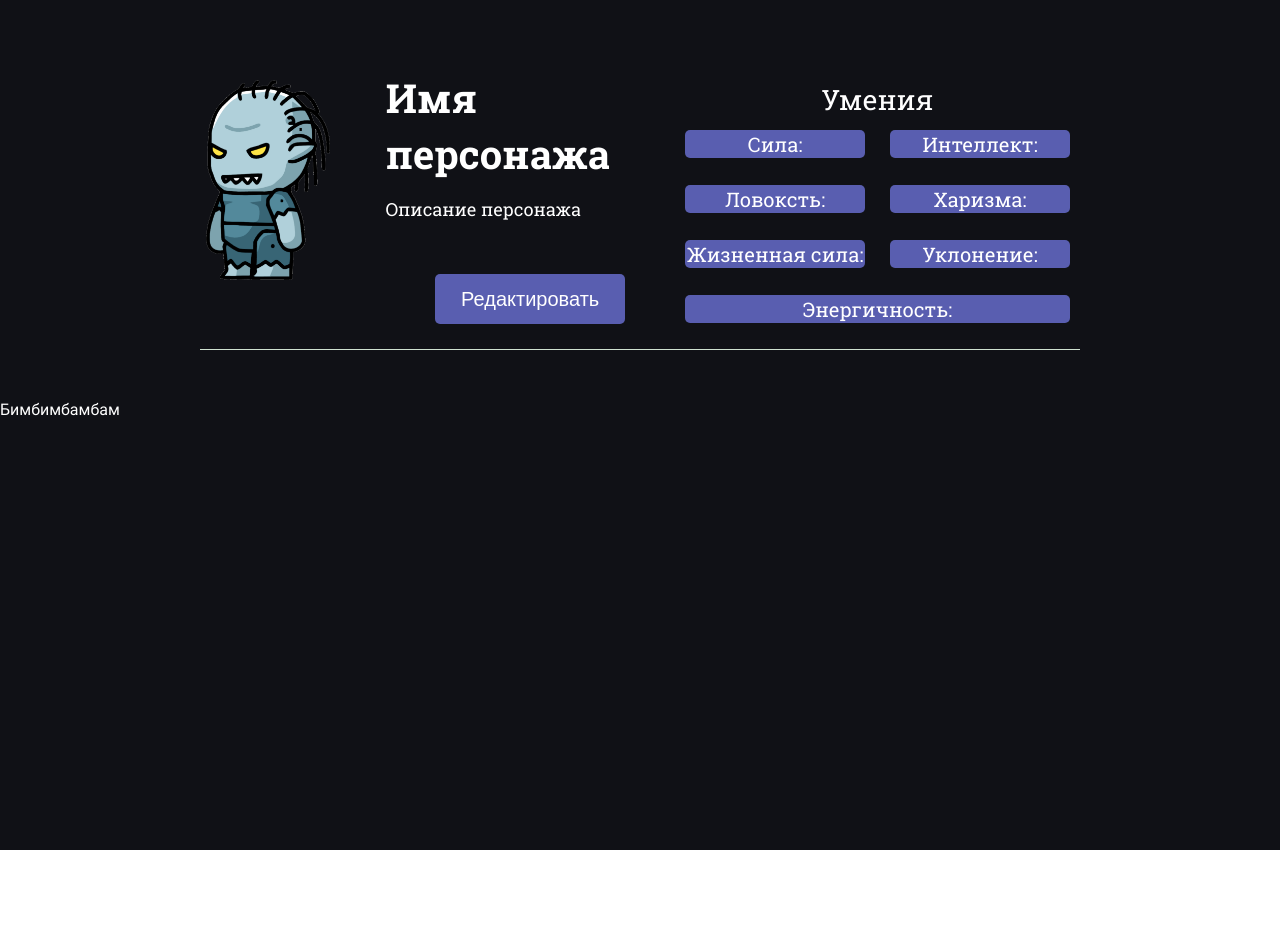
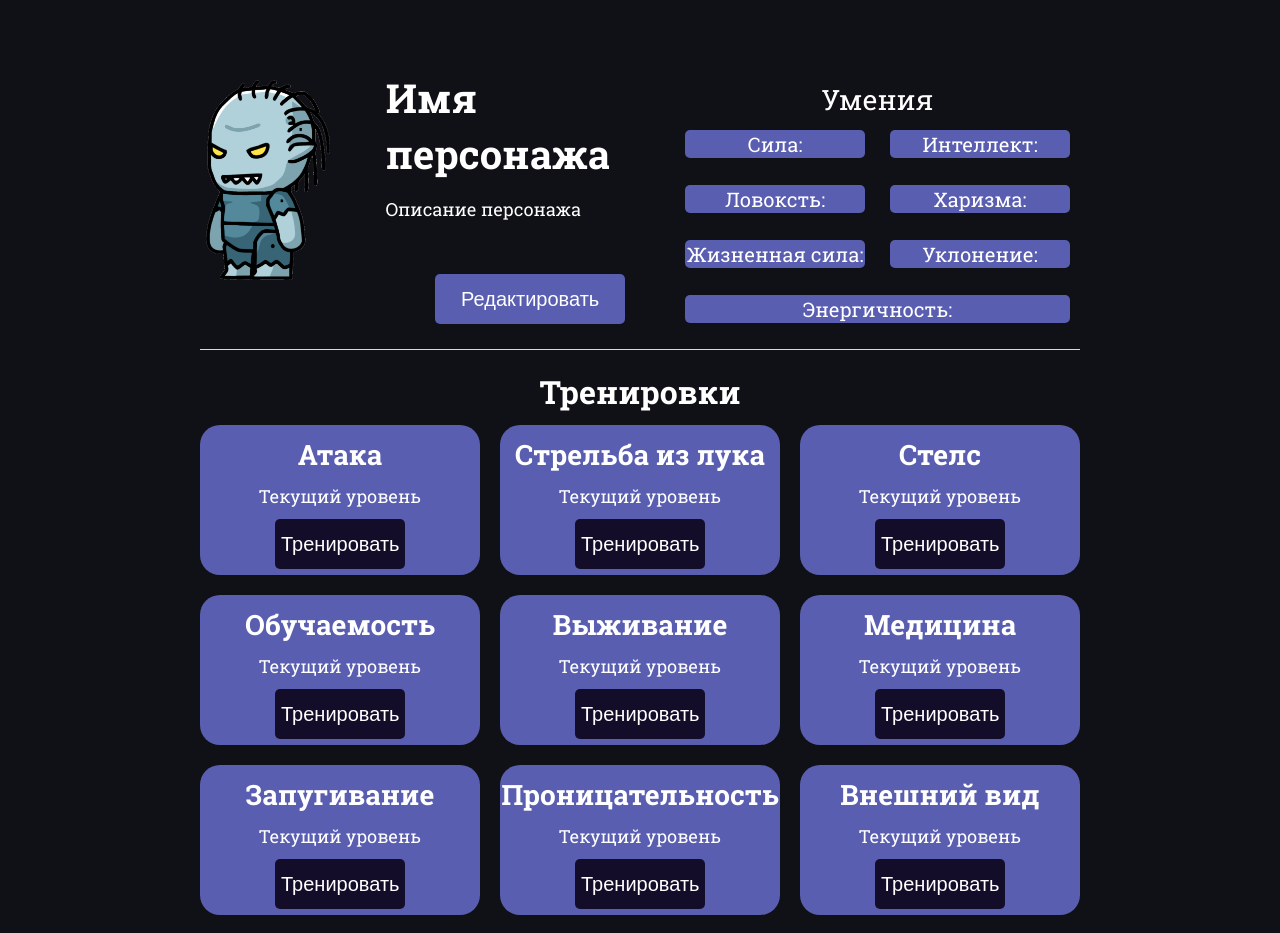
Before and after one commit to AndrewRusanov/test-game, a React (Create React App) app: page / in a window 1280 px wide. Shown: the top 933 px of the page. Before the commit the page ends 850 px from the top, so only its background shows below. Built offline with nearby package versions, Linux system fonts and the light colour scheme.

Commit message:
feat: add activities layout

```diff
--- a/src/App.css
+++ b/src/App.css
@@ -1,6 +1,6 @@
 .page {
   max-width: 1920px;
-  height: 100vh;
+  height: 100%;
   font-family: 'Roboto', 'Arial', sans-serif;
   background: #101116;
   color: white;
--- a/src/App.js
+++ b/src/App.js
@@ -1,11 +1,12 @@
 import './App.css';
+import Activities from './components/activities/Activities';
 import Header from './components/header/Header';
 
 function App() {
   return (
     <div className="page">
       <Header />
-      <div>Бимбимбамбам</div>
+      <Activities />
     </div>
   );
 }
--- /dev/null
+++ b/src/components/activities/Activities.jsx
@@ -0,0 +1,31 @@
+import React from 'react';
+import styles from './Activities.module.css';
+import Activity from './activity/Activity';
+
+const activityArray = [
+  'Атака',
+  'Стрельба из лука',
+  'Стелс',
+  'Обучаемость',
+  'Выживание',
+  'Медицина',
+  'Запугивание',
+  'Проницательность',
+  'Внешний вид',
+  'Манипулирование'
+];
+
+const Activities = () => {
+  return (
+    <div className={styles.activitiesContainer}>
+      <h2 className={styles.activitiesTitle}>Тренировки</h2>
+      <div className={styles.activitiesWrapper}>
+        {activityArray.map(activity => {
+          return <Activity activityName={activity} />;
+        })}
+      </div>
+    </div>
+  );
+};
+
+export default Activities;
--- /dev/null
+++ b/src/components/activities/Activities.module.css
@@ -0,0 +1,24 @@
+.activitiesWrapper {
+  display: grid;
+  grid-template-columns: repeat(3, minmax(280px, 1fr));
+  grid-template-rows: repeat(4, minmax(150px, 1fr));
+  gap: 20px;
+}
+
+.activitiesContainer {
+  font-family: 'RobotoSlab';
+  width: calc(100% - 200px * 2);
+  margin: 0 auto;
+  padding-bottom: 15px;
+  display: flex;
+  flex-direction: column;
+  justify-content: center;
+}
+
+.activitiesTitle {
+  margin: 0 auto 10px;
+  padding: 0;
+  font-size: 32px;
+  line-height: 1.4;
+  font-weight: 700;
+}
--- /dev/null
+++ b/src/components/activities/activity/Activity.jsx
@@ -0,0 +1,16 @@
+import React from 'react';
+import styles from './Activity.module.css';
+
+const Activity = props => {
+  return (
+    <div className={styles.activityWrapper}>
+      <h3 className={styles.activityTitle}>{props.activityName}</h3>
+      <h4 className={styles.currentLevel}>Текущий уровень</h4>
+      <button className={styles.improveButton} type="button">
+        Тренировать
+      </button>
+    </div>
+  );
+};
+
+export default Activity;
--- /dev/null
+++ b/src/components/activities/activity/Activity.module.css
@@ -0,0 +1,51 @@
+.activityWrapper {
+  background-color: #595eb0;
+  border-radius: 20px;
+  display: flex;
+  flex-direction: column;
+  align-items: center;
+}
+
+.activityWrapper:last-of-type {
+  grid-column: 2/3;
+}
+
+.activityTitle {
+  font-size: 28px;
+  line-height: 1.4;
+  font-weight: 700;
+  margin: 10px auto;
+  padding: 0;
+}
+
+.currentLevel {
+  font-size: 18px;
+  line-height: 1.4;
+  font-weight: 400;
+  margin: 0 auto 10px;
+  padding: 0;
+}
+
+.improveButton {
+  margin: 0 auto 5px;
+  color: white;
+  height: 50px;
+  font-size: 20px;
+  line-height: 1.4;
+  font-weight: 400;
+  background-color: #140d2a;
+  border-radius: 5px;
+  text-align: center;
+  border: none;
+  width: calc(100% - 150px);
+}
+
+.improveButton:hover {
+  cursor: pointer;
+  opacity: 0.8;
+}
+
+.improveButton:active {
+  background-color: #cf502c;
+  opacity: 1;
+}
--- a/src/components/header/Header.module.css
+++ b/src/components/header/Header.module.css
@@ -6,7 +6,7 @@
   flex-direction: row;
   width: calc(100% - 200px * 2);
   padding-bottom: 15px;
-  margin: 0 auto 50px;
+  margin: 0 auto 20px;
   font-family: 'RobotoSlab';
   border-bottom: 1px solid #cfe1d0;
 }
--- a/src/components/header/profile/info/Info.module.css
+++ b/src/components/header/profile/info/Info.module.css
@@ -40,6 +40,6 @@
 }
 
 .editButton:active {
-  background-color: #604e9b;
+  background-color: #cf502c;
   opacity: 1;
 }
```
